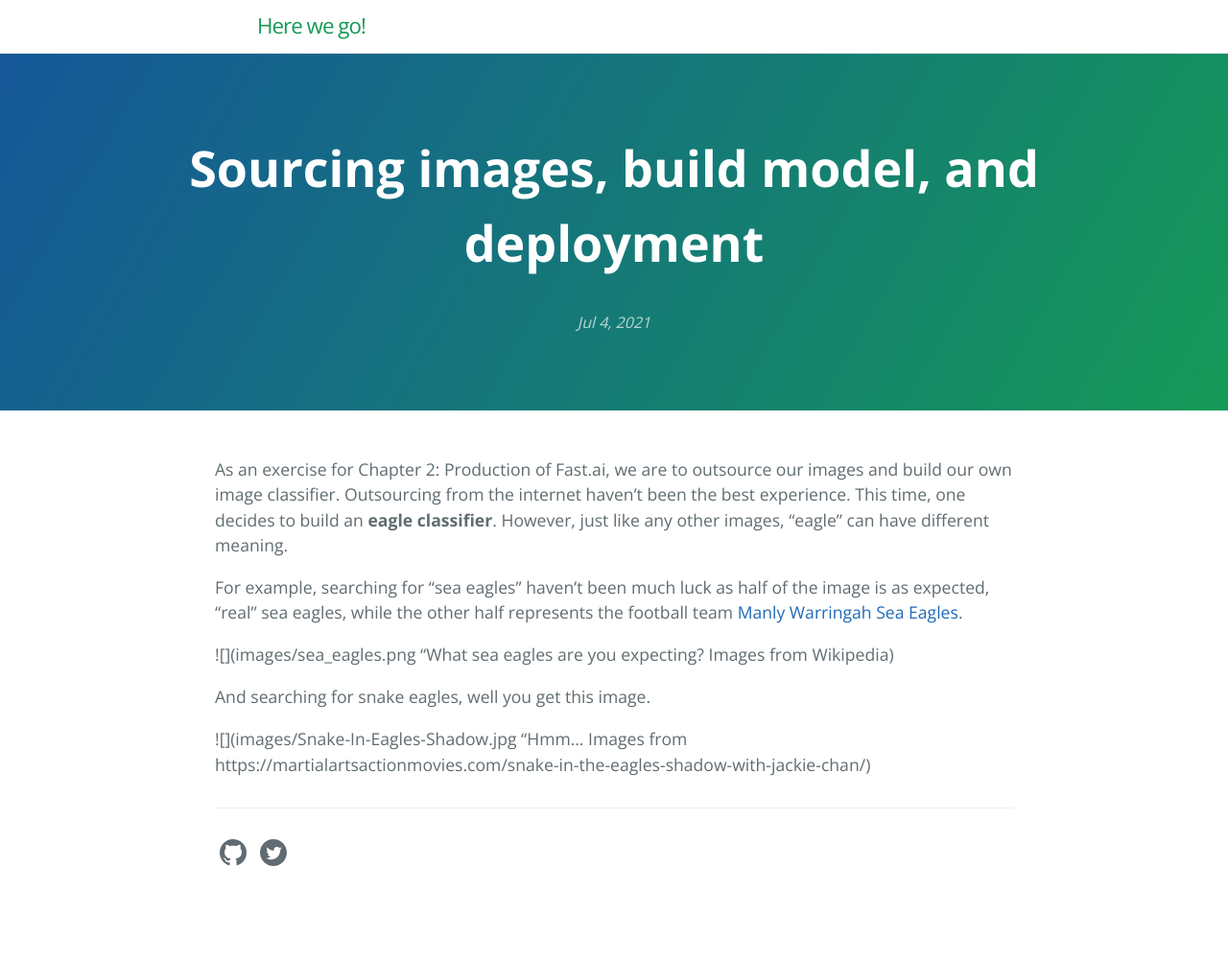
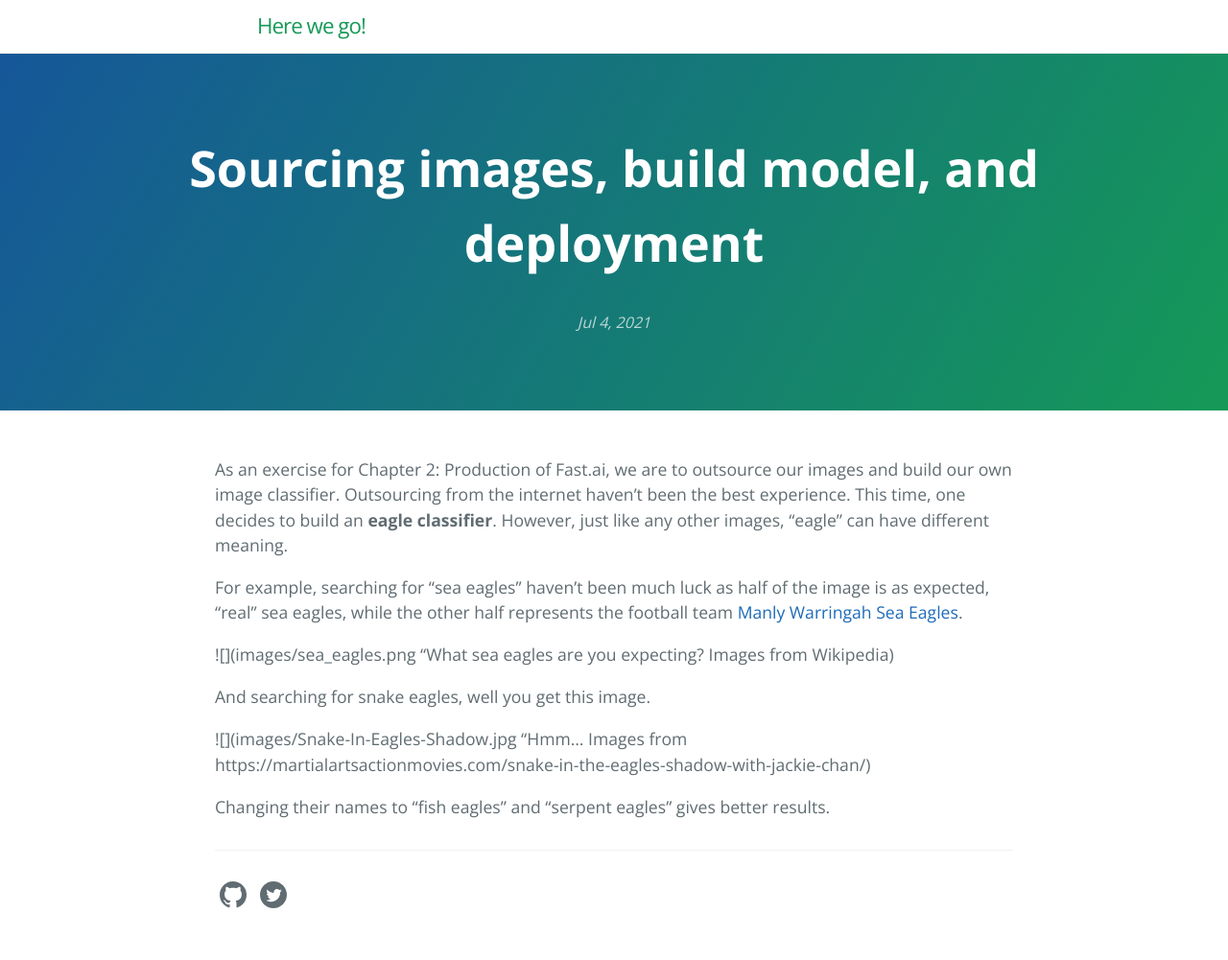
Before and after one commit to Wabinab/Wabinab.github.io, a Jekyll site: the page built from _posts/2021-07-04-Sourcing Images, Build Model, and Deployment.md, in a window 1280 px wide. Shown: the whole page at 96% size. Built offline with Jekyll 4.4.1, drawn with Linux system fonts in a browser that asks for light colours; our own code applies the rules of GitHub Pages for plain Markdown files; before the commit the page ends 957 px from its top, so only the background shows below that.

Commit message:
Update 2021-07-04-Sourcing Images, Build Model, and Deployment.md

```diff
--- a/_posts/2021-07-04-Sourcing Images, Build Model, and Deployment.md
+++ b/_posts/2021-07-04-Sourcing Images, Build Model, and Deployment.md
@@ -7,3 +7,5 @@ For example, searching for "sea eagles" haven't been much luck as half of the im
 And searching for snake eagles, well you get this image.
 
 ![](images/Snake-In-Eagles-Shadow.jpg "Hmm... Images from https://martialartsactionmovies.com/snake-in-the-eagles-shadow-with-jackie-chan/)
+
+Changing their names to "fish eagles" and "serpent eagles" gives better results.
```
